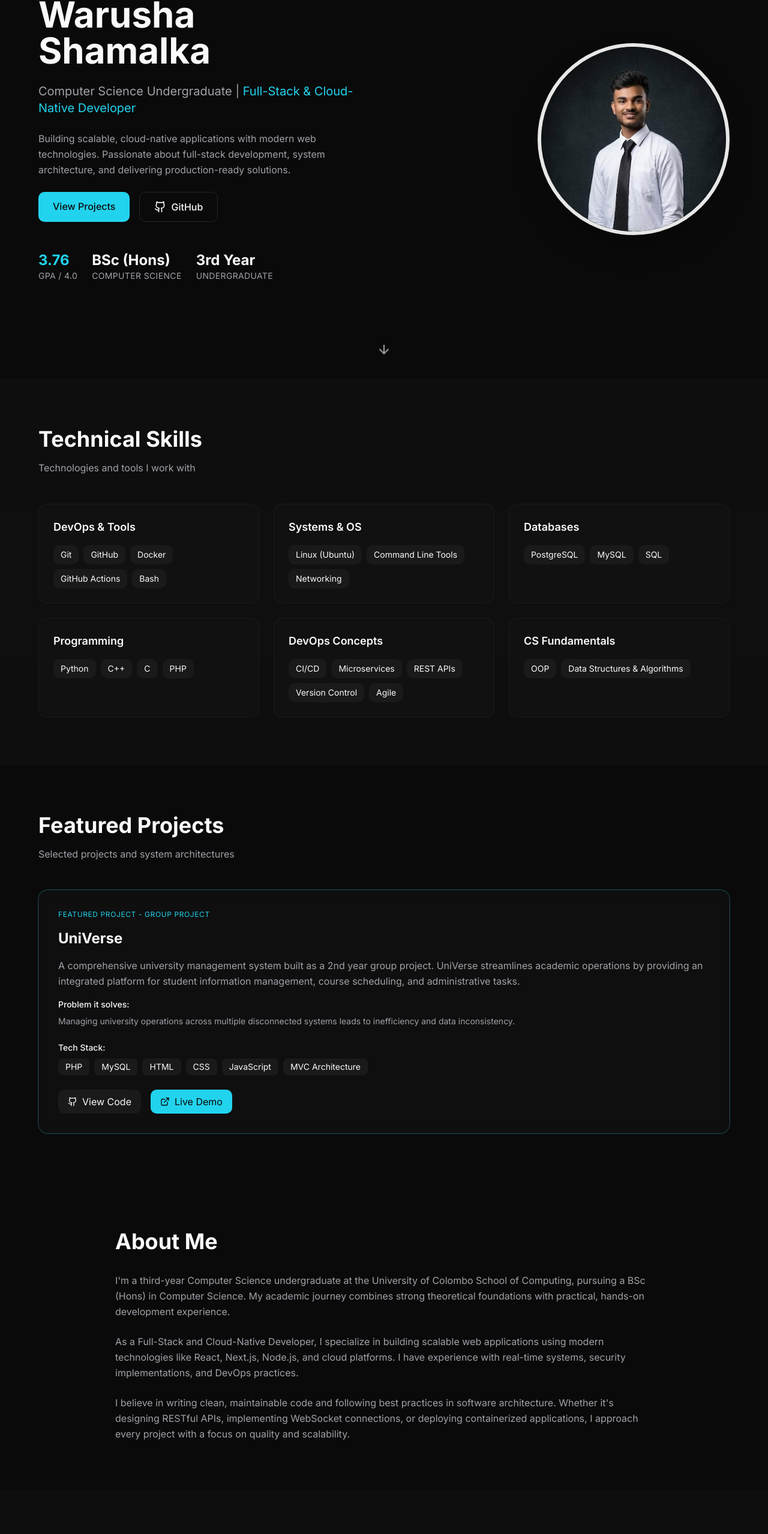
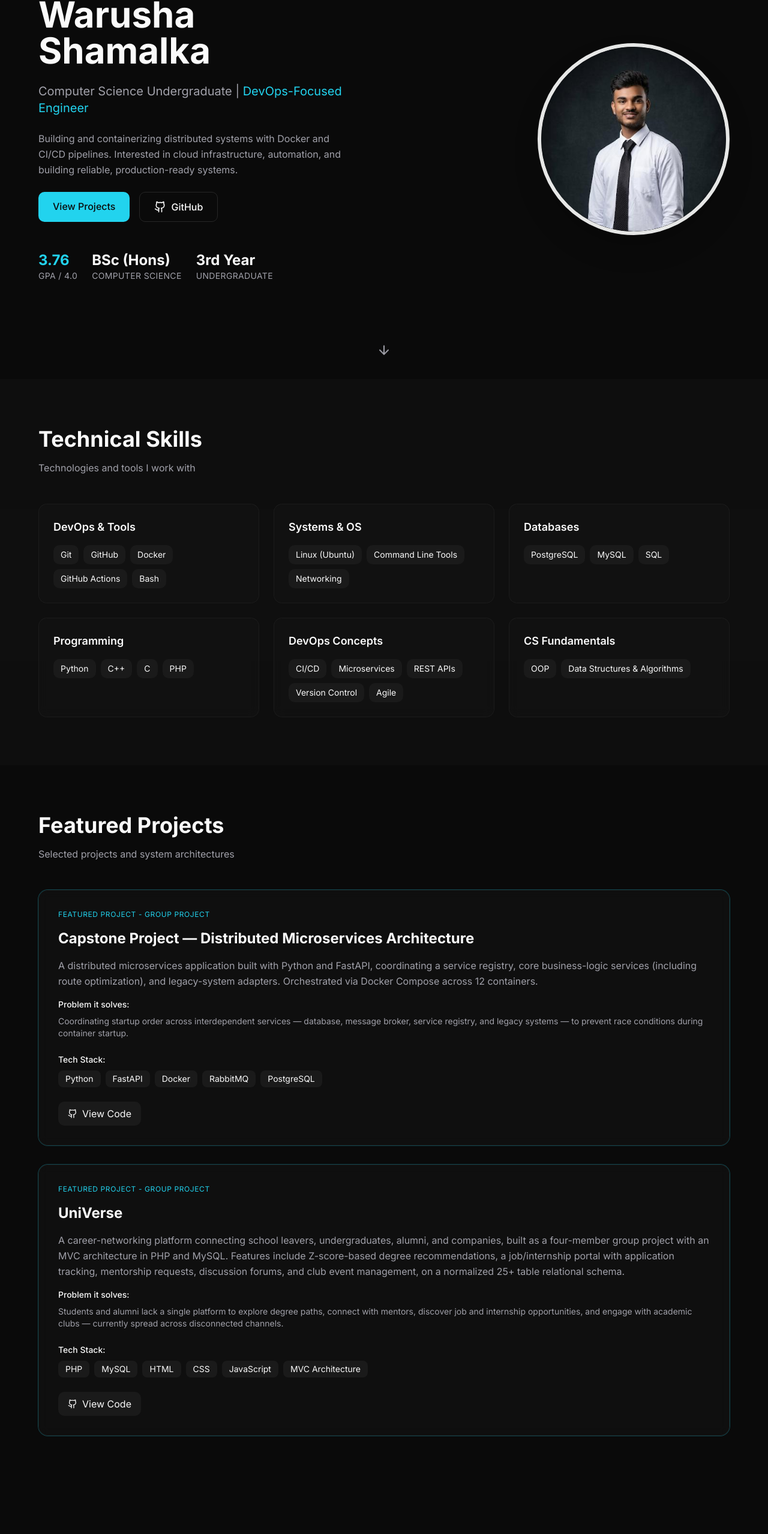
Before and after one commit to Warusha-Shamalka/portfolio, a Next.js app: page /portfolio/ in a window 1280 px wide. Shown: the part 168-2726 px from the top of the page at 60% size. Built offline with nearby package versions, Linux system fonts and the light colour scheme.

Commit message:
Update HeroSection and AboutSection components: revise descriptions and focus on DevOps skills and projects

```diff
--- a/components/sections.tsx
+++ b/components/sections.tsx
@@ -39,14 +39,14 @@ export function HeroSection() {
             className="text-lg md:text-xl text-muted-foreground"
             variants={fadeInUp}
           >
-            Computer Science Undergraduate | <span className="text-primary">Full-Stack & Cloud-Native Developer</span>
+            Computer Science Undergraduate | <span className="text-primary">DevOps-Focused Engineer</span>
           </motion.h2>
           <motion.p
             className="text-muted-foreground leading-relaxed max-w-lg"
             variants={fadeInUp}
           >
-            Building scalable, cloud-native applications with modern web technologies.
-            Passionate about full-stack development, system architecture, and delivering production-ready solutions.
+            Building and containerizing distributed systems with Docker and CI/CD pipelines.
+            Interested in cloud infrastructure, automation, and building reliable, production-ready systems.
           </motion.p>
 
           <motion.div className="flex flex-col sm:flex-row flex-wrap gap-4" variants={fadeInUp}>
@@ -66,7 +66,6 @@ export function HeroSection() {
               GitHub
             </Link>
           </motion.div>
-
           <motion.div
             className="flex flex-col sm:flex-row sm:flex-wrap gap-6 pt-6"
             variants={fadeInUp}
@@ -85,7 +84,6 @@ export function HeroSection() {
             </div>
           </motion.div>
         </motion.div>
-
         <motion.div
           className="flex justify-center md:justify-end"
           variants={fadeInUp}
@@ -101,7 +99,6 @@ export function HeroSection() {
           </div>
         </motion.div>
       </motion.div>
-
       <motion.div
         className="absolute bottom-8 left-1/2 -translate-x-1/2"
         initial={{ opacity: 0, y: -10 }}
@@ -129,25 +126,26 @@ export function AboutSection() {
         <h2 className="text-3xl md:text-4xl font-bold text-foreground mb-8">About Me</h2>
         <div className="space-y-6 text-muted-foreground leading-relaxed">
           <p>
-            {"I'm"} a third-year Computer Science undergraduate at the University of Colombo School of Computing,
-            pursuing a BSc (Hons) in Computer Science. My academic journey combines strong theoretical
-            foundations with practical, hands-on development experience.
+            {"I'm"} a third-year Computer Science undergraduate at the University of Colombo School of
+            Computing, pursuing a BSc (Hons) in Computer Science, seeking a DevOps internship.
           </p>
           <p>
-            As a Full-Stack and Cloud-Native Developer, I specialize in building scalable web applications
-            using modern technologies like React, Next.js, Node.js, and cloud platforms. I have experience
-            with real-time systems, security implementations, and DevOps practices.
+            I have hands-on experience with Linux, Git, Docker, GitHub Actions, Bash, and Python —
+            containerizing and running distributed services locally, and working with relational
+            databases in Linux-based development environments. My project work includes a 6-service
+            distributed microservices architecture with Docker Compose, and an MVC career-networking
+            platform built in PHP and MySQL with a 25+ table relational schema.
           </p>
           <p>
-            I believe in writing clean, maintainable code and following best practices in software architecture.
-            Whether {"it's"} designing RESTful APIs, implementing WebSocket connections, or deploying containerized
-            applications, I approach every project with a focus on quality and scalability.
+            {"I'm"} interested in cloud infrastructure, CI/CD, automation, and building reliable systems
+            — and looking to grow these fundamentals in a professional DevOps environment.
           </p>
         </div>
       </motion.div>
     </section>
   )
 }
+
 
 export function SkillsSection() {
   const skillCategories = [
@@ -222,16 +220,24 @@ export function SkillsSection() {
 export function ProjectsSection() {
   const projects = [
     {
+      title: "Capstone Project — Distributed Microservices Architecture",
+      description: "A distributed microservices application built with Python and FastAPI, coordinating a service registry, core business-logic services (including route optimization), and legacy-system adapters. Orchestrated via Docker Compose across 12 containers.",
+      problem: "Coordinating startup order across interdependent services — database, message broker, service registry, and legacy systems — to prevent race conditions during container startup.",
+      techStack: ["Python", "FastAPI", "Docker", "RabbitMQ", "PostgreSQL"],
+      github: "https://github.com/NanocomStudios/Capstone_Project",
+      demo: null,
+      featured: true
+    },
+    {
       title: "UniVerse",
-      description: "A comprehensive university management system built as a 2nd year group project. UniVerse streamlines academic operations by providing an integrated platform for student information management, course scheduling, and administrative tasks.",
-      problem: "Managing university operations across multiple disconnected systems leads to inefficiency and data inconsistency.",
+      description: "A career-networking platform connecting school leavers, undergraduates, alumni, and companies, built as a four-member group project with an MVC architecture in PHP and MySQL. Features include Z-score-based degree recommendations, a job/internship portal with application tracking, mentorship requests, discussion forums, and club event management, on a normalized 25+ table relational schema.",
+      problem: "Students and alumni lack a single platform to explore degree paths, connect with mentors, discover job and internship opportunities, and engage with academic clubs — currently spread across disconnected channels.",
       techStack: ["PHP", "MySQL", "HTML", "CSS", "JavaScript", "MVC Architecture"],
       github: "https://github.com/wcs2023/UniVerse",
-      demo: "https://uni-verse-beige.vercel.app/",
+      demo: null,
       featured: true
     }
   ]
-
   return (
     <section id="projects" className="py-20 px-4 sm:px-6 lg:px-8">
       <div className="max-w-6xl mx-auto">
@@ -244,7 +250,6 @@ export function ProjectsSection() {
           <h2 className="text-3xl md:text-4xl font-bold text-foreground mb-4">Featured Projects</h2>
           <p className="text-muted-foreground mb-12">Selected projects and system architectures</p>
         </motion.div>
-
         <div className="space-y-8">
           {projects.map((project, index) => (
             <motion.div
@@ -267,7 +272,6 @@ export function ProjectsSection() {
                 <h4 className="text-sm font-medium text-foreground mb-2">Problem it solves:</h4>
                 <p className="text-muted-foreground text-sm">{project.problem}</p>
               </div>
-
               <div className="mb-6">
                 <h4 className="text-sm font-medium text-foreground mb-2">Tech Stack:</h4>
                 <div className="flex flex-wrap gap-2">
@@ -281,7 +285,6 @@ export function ProjectsSection() {
                   ))}
                 </div>
               </div>
-
               <div className="flex flex-col sm:flex-row gap-4">
                 <Link
                   href={project.github}
```
